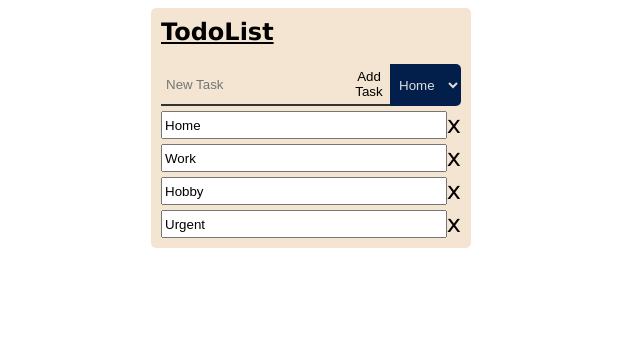
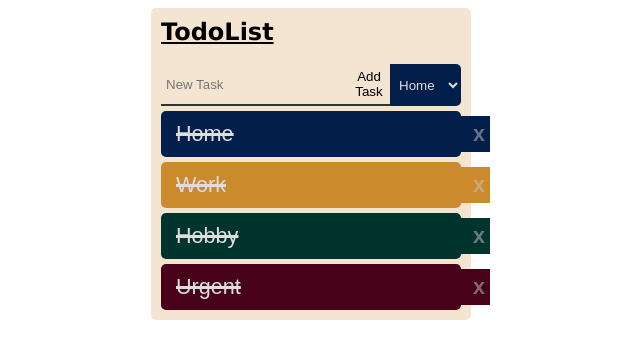
Before and after one commit to James-Bartulis/simple_todo, a Vue app: page / in a window 1280 px wide. Shown: the top 358 px of the page, without its empty margins (329-969 px from the left). Built offline with nearby package versions, Linux system fonts and the light colour scheme.

Commit message:
style list of tasks

```diff
--- a/src/components/TodoList.vue
+++ b/src/components/TodoList.vue
@@ -40,11 +40,12 @@ export default {
       </select>
     </div>
     <ul>
-      <li v-for="todo in list">
+      <li v-for="todo in list" :class="todo.type">
         <input
           v-model="todo.name"
+          class="done"
           type="text">
-        <div class="removeTask">x</div>
+        <button>x</button>
       </li>
     </ul>
     <div class="footer"></div>
@@ -99,8 +100,22 @@ $todoBackground: #f4e5d2
     & > li
       display: flex
       margin-top: 5px
+      padding: 5px 10px
+      border-radius: 5px
+      & > *
+        padding: 5px
+        border: none
+        outline: none
+        font-size: 0.9em
+        background-color: inherit
       & > input
         flex-grow: 1
+        color: $textLight
+      & > button
+        color: $removeButton
+        font-weight: bold
+.done
+  text-decoration: line-through 3px solid $textLight
 .Home
   background-color: $blue
 .Work
```
